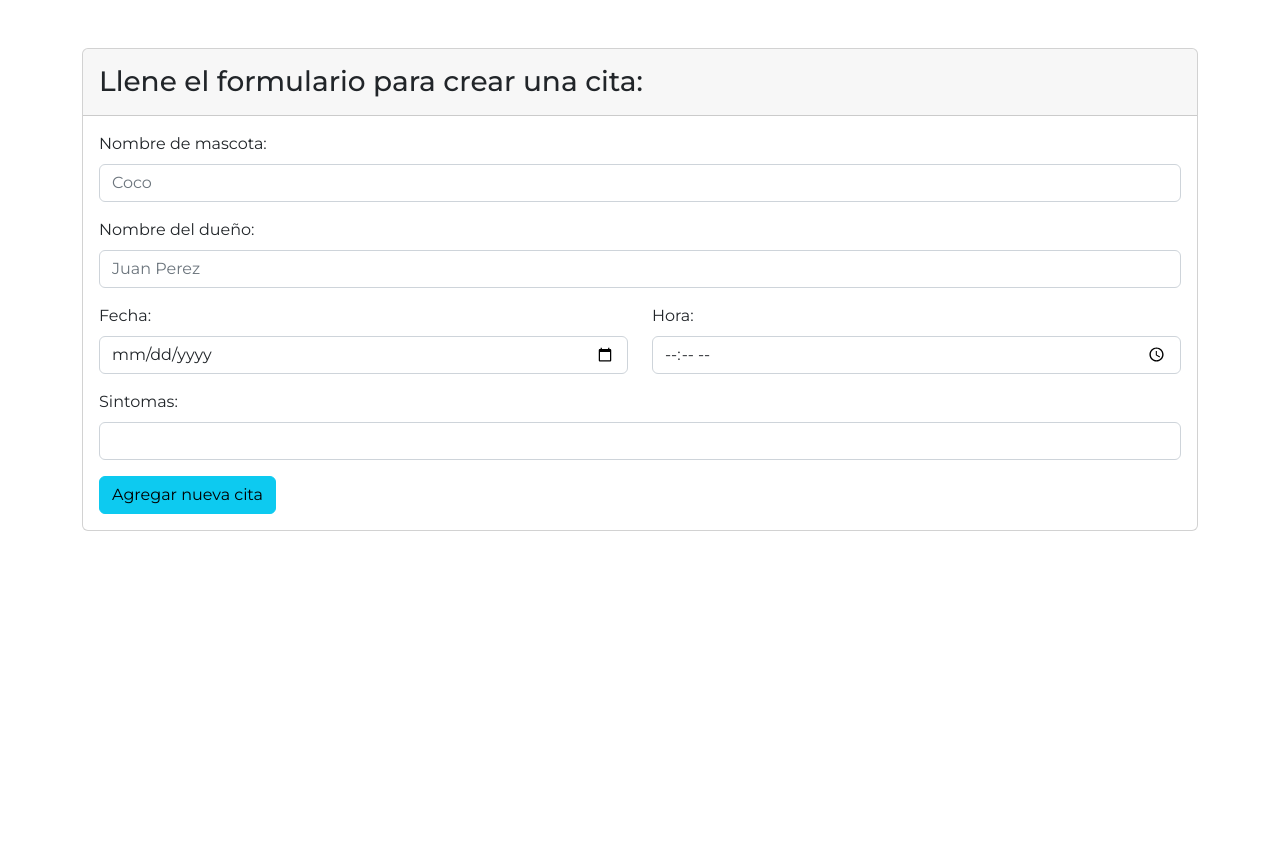
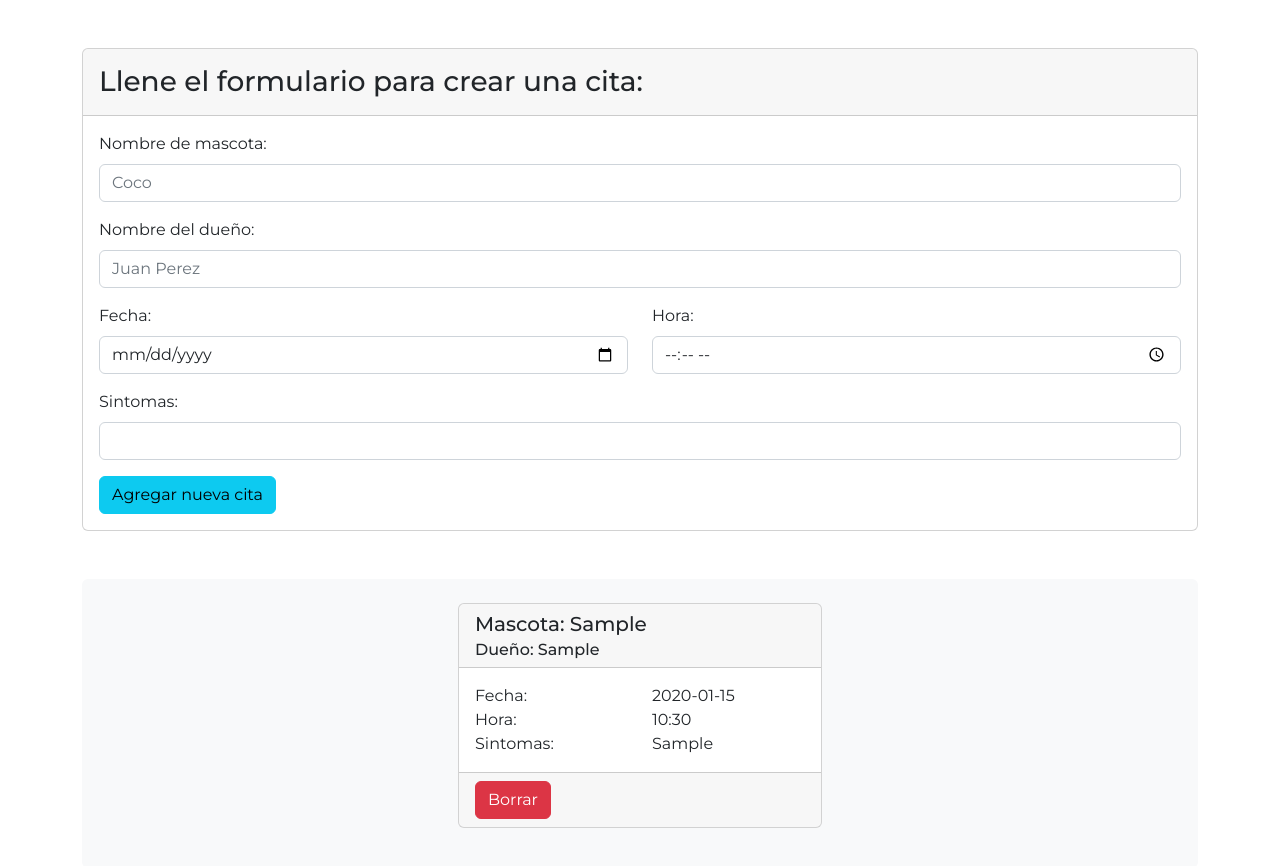
Before and after one commit to valeormaechea/tpReact_ej9, a React (Create React App) app: page / in a window 1280 px wide. Both pictures are taken after typing "Sample", "Sample", "2020-01-15", "10:30", "Sample" into the empty fields and a click on the button "Agregar nueva cita". Before the commit the page ends 800 px from the top, so only its background shows below. Built offline with nearby package versions, Linux system fonts and the light colour scheme.

Commit message:
agrego lista y card de citas, y logica para crear y eliminarlas con localstorage

```diff
--- a/src/components/CardCita.js
+++ b/src/components/CardCita.js
@@ -1,11 +1,39 @@
-import React from 'react';
+import React from "react";
+import { Card, Button, Row, Col } from "react-bootstrap";
 
-const CardCita = () => {
-    return (
-        <div>
-
-        </div>
-    );
+const CardCita = (props) => {
+  return (
+    <div className="mx-3 mb-3 col-4">
+      <Card>
+        <Card.Header>
+          <Card.Title>Mascota: {props.cita.nombreMascota}</Card.Title>
+          <Card.Subtitle>Dueño: {props.cita.nombreDuenio}</Card.Subtitle>
+        </Card.Header>
+        <Card.Body>
+          <Row>
+            <Col>Fecha: </Col>
+            <Col>{props.cita.fecha}</Col>
+          </Row>
+          <Row>
+            <Col>Hora: </Col>
+            <Col>{props.cita.hora}</Col>
+          </Row>
+          <Row>
+            <Col>Sintomas: </Col>
+            <Col>{props.cita.sintomas}</Col>
+          </Row>
+        </Card.Body>
+        <Card.Footer>
+          <Button
+            variant="danger"
+            onClick={() => props.borrarCita(props.posicion)}
+          >
+            Borrar
+          </Button>
+        </Card.Footer>
+      </Card>
+    </div>
+  );
 };
 
 export default CardCita;
--- a/src/components/Formulario.js
+++ b/src/components/Formulario.js
@@ -39,6 +39,12 @@ const Formulario = () => {
     // Actualizar el arreglo de colores
     setArregloCitas([...arregloCitas, nuevaCita]);
     limpiarFormulario();
+  };
+
+  const borrarCita = (posicion) => {
+    console.log(posicion);
+    let arregloModificado = arregloCitas.splice(posicion, 1);
+    setArregloCitas(arregloModificado);
   };
 
   return (
@@ -104,7 +110,10 @@ const Formulario = () => {
           </Form>
         </Card.Body>
       </Card>
-      <ListaCitas></ListaCitas>
+      <ListaCitas
+        arregloCitas={arregloCitas}
+        borrarCita={borrarCita}
+      ></ListaCitas>
     </article>
   );
 };
--- /dev/null
+++ b/src/components/ListaCitas.css
@@ -0,0 +1,5 @@
+#listaCitas{
+    display: flex;
+    flex-wrap: wrap;
+    justify-content: center;
+}
--- a/src/components/ListaCitas.js
+++ b/src/components/ListaCitas.js
@@ -1,11 +1,21 @@
-import React from 'react';
+import { React, useState, useEffect } from "react";
+import CardCita from "./CardCita";
+import "./ListaCitas.css";
 
-const ListaCitas = () => {
-    return (
-        <div>
-
-        </div>
-    );
+const ListaCitas = (props) => {
+  return (
+    <article className="container py-4 bg-light rounded mt-5" id="listaCitas">
+      <h1></h1>
+      {props.arregloCitas.map((item, posicion) => (
+        <CardCita
+          key={posicion}
+          cita={item}
+          borrarCita={props.borrarCita}
+          posicion={posicion}
+        ></CardCita>
+      ))}
+    </article>
+  );
 };
 
 export default ListaCitas;
```
